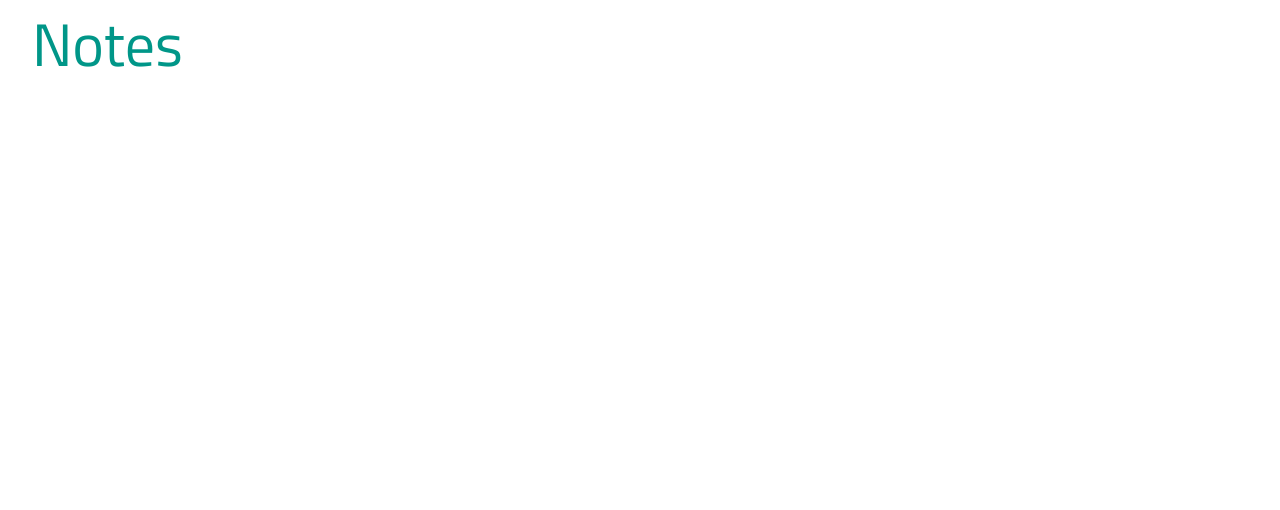
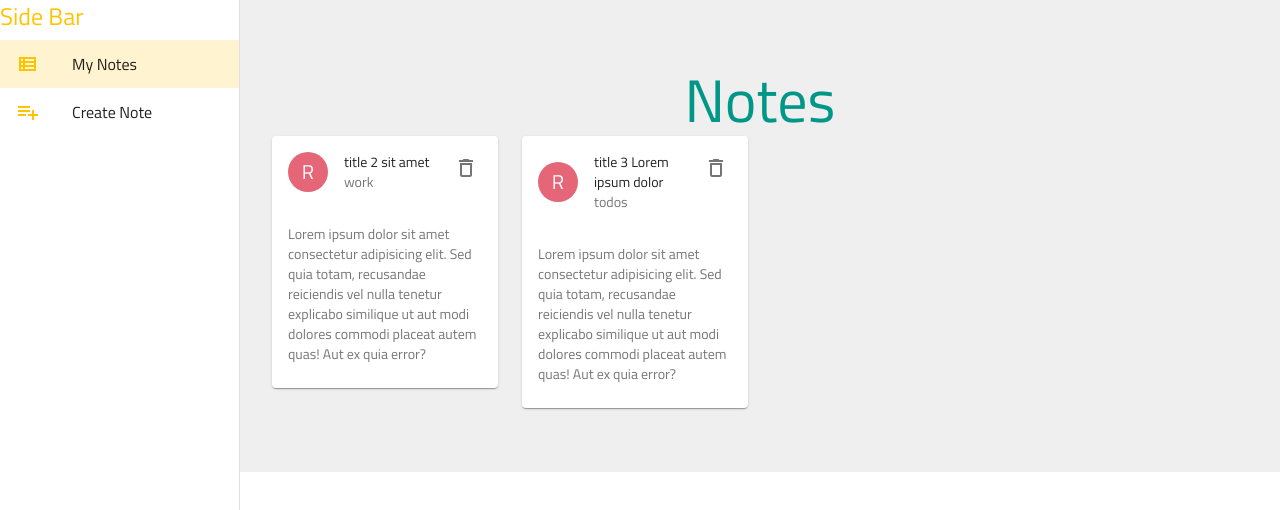
Before and after one commit to LahoucineABOULHASSAN/ReactJS_My_Posts, a React (Create React App) app: page / in a window 1280 px wide. Shown: the top 510 px of the page. Built offline with nearby package versions, Linux system fonts and the light colour scheme; data requests are answered from the project's data file.

Commit message:
add Layout surounding the pages with a side menu bar

```diff
--- a/data/db.json
+++ b/data/db.json
@@ -1,11 +1,5 @@
 {
   "notes": [
-    {
-      "title": "title 1 Lorem ipsum dolor sit amet",
-      "details": "Lorem ipsum dolor sit amet consectetur adipisicing elit. Sed quia totam, recusandae reiciendis vel nulla tenetur explicabo similique ut aut modi dolores commodi placeat autem quas! Aut ex quia error?",
-      "category": "reminders",
-      "id": 1
-    },
     {
       "title": "title 2 sit amet",
       "details": "Lorem ipsum dolor sit amet consectetur adipisicing elit. Sed quia totam, recusandae reiciendis vel nulla tenetur explicabo similique ut aut modi dolores commodi placeat autem quas! Aut ex quia error?",
--- a/src/App.js
+++ b/src/App.js
@@ -2,6 +2,7 @@ import { Notes, Create } from "./pages";
 import { createTheme, ThemeProvider } from "@material-ui/core";
 import { BrowserRouter as Router, Switch, Route } from "react-router-dom";
 import { amber, teal } from "@material-ui/core/colors";
+import { Layout } from "./components";
 
 function App() {
   const theme = createTheme({
@@ -20,6 +21,7 @@ function App() {
   return (
     <ThemeProvider theme={theme}>
       <Router>
+        <Layout>
           <Switch>
             <Route exact path="/">
               <Notes />
@@ -28,6 +30,7 @@ function App() {
               <Create />
             </Route>
           </Switch>
+        </Layout>
       </Router>
     </ThemeProvider>
   );
--- a/src/components/Form.jsx
+++ b/src/components/Form.jsx
@@ -9,15 +9,27 @@ import {
 } from "@material-ui/core";
 import ChevronRightIcon from "@material-ui/icons/ChevronRight";
 import { useState } from "react";
+import { useHistory } from "react-router-dom";
 import { useStyles } from "../hooks/useStyles";
 const Form = () => {
   const classes = useStyles();
+  const history = useHistory();
 
   const [title, setTitle] = useState("");
   const [titleError, setTitleError] = useState(false);
   const [details, setDetails] = useState("");
   const [detailsError, setDetailsError] = useState(false);
   const [category, setCategory] = useState("reminders");
+
+  const postData = () => {
+    fetch("http://localhost:5000/notes", {
+      method: "POST",
+      headers: {
+        "Content-Type": "application/json",
+      },
+      body: JSON.stringify({ title, details, category }),
+    }).then(() => history.push("/"));
+  };
 
   const handleSubmit = (event) => {
     event.preventDefault();
@@ -27,7 +39,7 @@ const Form = () => {
     (title === "" || !title) && setTitleError(true);
     (details === "" || !details) && setDetailsError(true);
 
-    title && details && console.log(title, details);
+    title && details && postData();
   };
   return (
     <form
--- /dev/null
+++ b/src/components/Layout.jsx
@@ -0,0 +1,17 @@
+import { Container } from "@material-ui/core";
+import { useStyles } from "../hooks/useStyles";
+import SideBar from "./SideBar";
+
+const Layout = ({ children }) => {
+  const classes = useStyles();
+  return (
+    <Container className={classes.container}>
+      {/* app bar */}
+      {/* side bar */}
+      <SideBar />
+      {children}
+    </Container>
+  );
+};
+
+export default Layout;
--- /dev/null
+++ b/src/components/SideBar.jsx
@@ -0,0 +1,59 @@
+import {
+  Drawer,
+  List,
+  Typography,
+  ListItem,
+  ListItemIcon,
+  ListItemText,
+} from "@material-ui/core";
+import { useStyles } from "../hooks/useStyles";
+import ViewListOutlinedIcon from "@material-ui/icons/ViewListOutlined";
+import PlaylistAddOutlinedIcon from "@material-ui/icons/PlaylistAddOutlined";
+import { useHistory, useLocation } from "react-router-dom";
+const SideBar = () => {
+  const classes = useStyles();
+  const history = useHistory();
+  const location = useLocation();
+  const menu = [
+    {
+      path: "/",
+      text: "My Notes",
+      icon: <ViewListOutlinedIcon color="secondary" />,
+    },
+    {
+      path: "/create",
+      text: "Create Note",
+      icon: <PlaylistAddOutlinedIcon color="secondary" />,
+    },
+  ];
+
+  return (
+    <Drawer
+      variant="permanent"
+      anchor="left"
+      className={classes.drawer}
+      classes={{ paper: classes.drawer }}
+    >
+      <div>
+        <Typography variant="h5" color="secondary">
+          Side Bar
+        </Typography>
+      </div>
+      <List>
+        {menu.map((item) => (
+          <ListItem
+            button
+            key={item.text}
+            onClick={() => history.push(item.path)}
+            className={location.pathname === item.path && classes.active}
+          >
+            <ListItemIcon>{item.icon}</ListItemIcon>
+            <ListItemText primary={item.text} />
+          </ListItem>
+        ))}
+      </List>
+    </Drawer>
+  );
+};
+
+export default SideBar;
--- a/src/components/index.js
+++ b/src/components/index.js
@@ -1,2 +1,4 @@
+export { default as Layout } from "./Layout.jsx";
 export { default as Header } from "./Header.jsx";
+export { default as SideBar } from "./SideBar.jsx";
 export { default as Form } from "./Form.jsx";
--- a/src/hooks/useStyles.js
+++ b/src/hooks/useStyles.js
@@ -1,11 +1,24 @@
 import { makeStyles } from "@material-ui/core";
-
+const drawerWidth = 240;
+const secondaryLight = "#ffc40030";
 export const useStyles = makeStyles({
-  typography: {
-    margin: "1rem 0",
+  container: {
+    width: "100%",
+    display: "flex",
+    padding: "4rem 2rem",
+    background: "#EFEFEF",
   },
   field: {
     margin: "0.5rem 0",
     display: "block",
   },
+  avatar: {
+    background: "#E46677",
+  },
+  drawer: {
+    width: drawerWidth,
+  },
+  active: {
+    background: secondaryLight,
+  },
 });
--- a/src/index.css
+++ b/src/index.css
@@ -1 +1,11 @@
 @import url("https://fonts.googleapis.com/css2?family=Titillium+Web:ital,wght@0,200;0,300;0,400;0,600;0,700;1,200;1,300;1,400;1,600;1,700&display=swap");
+
+* {
+  margin: 0;
+  box-sizing: border-box;
+}
+
+/* Pages */
+.create-page {
+  width: 100%;
+}
--- a/src/pages/Create.jsx
+++ b/src/pages/Create.jsx
@@ -1,10 +1,8 @@
-import { Container, Typography } from "@material-ui/core";
-import { useStyles } from "../hooks/useStyles";
+import { Typography } from "@material-ui/core";
 import { Form } from "../components";
 const Create = () => {
-  const classes = useStyles();
   return (
-    <Container className={classes.typography}>
+    <div className="create-page">
       <Typography
         variant="h4"
         component="h2"
@@ -15,7 +13,7 @@ const Create = () => {
         Create Your Note
       </Typography>
       <Form />
-    </Container>
+    </div>
   );
 };
 
--- /dev/null
+++ b/src/pages/Note.jsx
@@ -0,0 +1,43 @@
+import {
+  Card,
+  CardHeader,
+  CardContent,
+  Typography,
+  Avatar,
+  IconButton,
+} from "@material-ui/core";
+import DeleteOutlineIcon from "@material-ui/icons/DeleteOutline";
+import { useStyles } from "../hooks/useStyles";
+
+const Note = ({ note, handleDelete }) => {
+  const classes = useStyles();
+
+  return (
+    <Card>
+      <CardHeader
+        avatar={
+          <Avatar aria-label="recipe" className={classes.avatar}>
+            R
+          </Avatar>
+        }
+        action={
+          <IconButton
+            aria-label="settings"
+            onClick={() => handleDelete(note.id)}
+          >
+            <DeleteOutlineIcon />
+          </IconButton>
+        }
+        title={note.title}
+        subheader={note.category}
+      />
+      <CardContent>
+        <Typography variant="body2" color="textSecondary" component="p">
+          {note.details}
+        </Typography>
+      </CardContent>
+    </Card>
+  );
+};
+
+export default Note;
--- a/src/pages/Notes.jsx
+++ b/src/pages/Notes.jsx
@@ -1,12 +1,34 @@
-import { Container, Typography } from "@material-ui/core";
+import { Grid, Typography } from "@material-ui/core";
+import { useEffect, useState } from "react";
+import Note from "./Note";
+const Notes = () => {
+  const [notes, setNotes] = useState([]);
 
-const Notes = () => {
+  const fetchData = () => {
+    fetch("http://localhost:5000/notes")
+      .then((res) => res.json())
+      .then((data) => setNotes(data));
+  };
+
+  const handleDelete = async (id) => {
+    await fetch(`http://localhost:5000/notes/${id}`, { method: "DELETE" });
+    const newNotes = notes.filter((note) => note.id !== id);
+    setNotes(newNotes);
+  };
+  useEffect(() => fetchData(), []);
   return (
-    <Container>
-      <Typography variant="h2" color="primary">
+    <div>
+      <Typography variant="h2" color="primary" align="center">
         Notes
       </Typography>
-    </Container>
+      <Grid container spacing={3}>
+        {notes.map((note) => (
+          <Grid item xs={12} sm={6} md={3} key={note.id}>
+            <Note note={note} handleDelete={handleDelete} />
+          </Grid>
+        ))}
+      </Grid>
+    </div>
   );
 };
 
```
Also changed, not shown: src/App.css (deleted, +0 -38 lines). Lines whose indentation alone changed are shown as unchanged.
